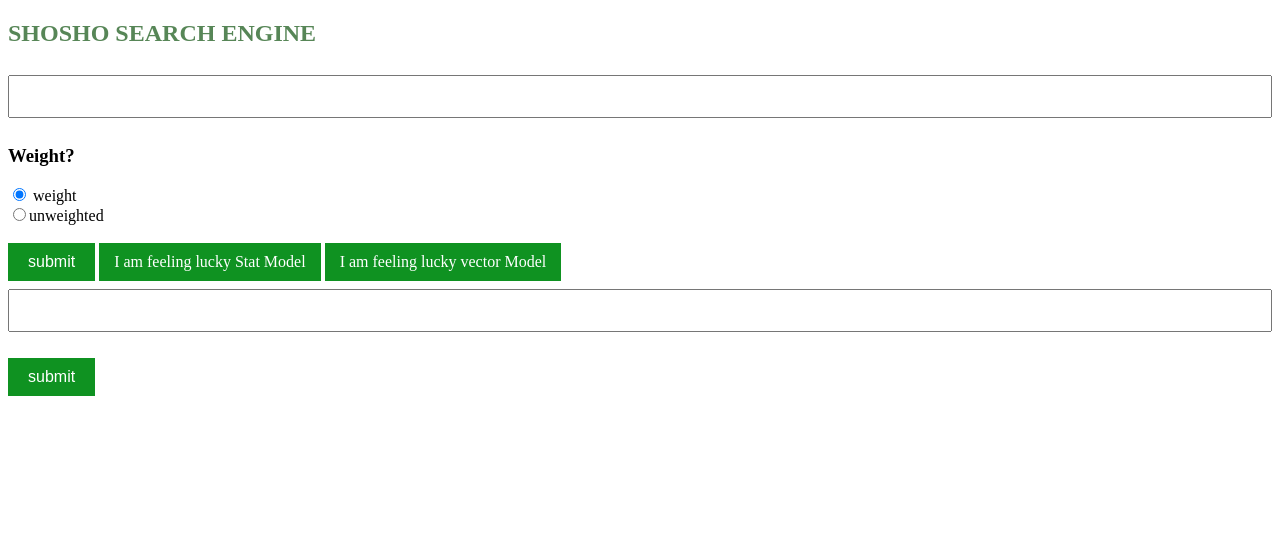
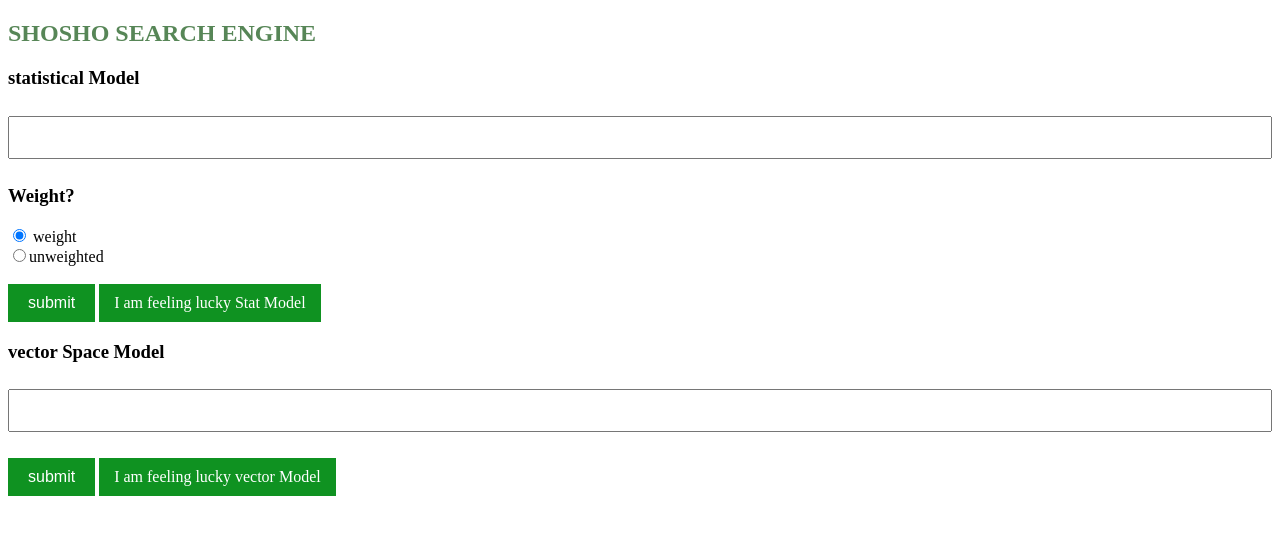
Before and after one commit to sharafabacery/IR_MODELS, a Flask app: page / in a window 1280 px wide. Shown: the top 535 px of the page. Run offline with Flask 2, Linux system fonts and the light colour scheme.

Commit message:
fix html links

```diff
--- a/templates/index.html
+++ b/templates/index.html
@@ -8,13 +8,14 @@
 <body>
     <div class="center-screen">
         <h2>SHOSHO SEARCH ENGINE</h2>
+        <h3>statistical Model</h3>
         <form action="http://127.0.0.1:5000/statisticalModel" method="POST" >
             <div><input type="text" name="search"  />   </div>
 
             <div><h3>Weight?</h3></div>
 
             <div><input type="radio" name="weight" value="True" id="True" checked/>
-             <label for="True">weight</label><br>
+                <label for="True">weight</label><br></div>
 
             <div><input type="radio" name="weight" value="False" id="False"/><label for="False">unweighted</label><br>
             </div>
@@ -22,19 +23,19 @@
             <div>
                 <button type="submit">submit</button>
                 <a href="http://127.0.0.1:5000/generateFilesStatModel">I am feeling lucky Stat Model</a>
-                <a href="http://127.0.0.1:5000/generateFilesVectorModel">I am feeling lucky vector Model</a>
+
 
             </div>
-
+            <h3>vector Space Model </h3>
         </form>
                 <form action="http://127.0.0.1:5000/vectorSpaceModel" method="POST" >
             <div><input type="text" name="search"  />   </div>
 
-            <div>
+
         <br>
             <div>
                 <button type="submit">submit</button>
-
+                <a href="http://127.0.0.1:5000/generateFilesVectorModel">I am feeling lucky vector Model</a>
             </div>
 
         </form>
```
